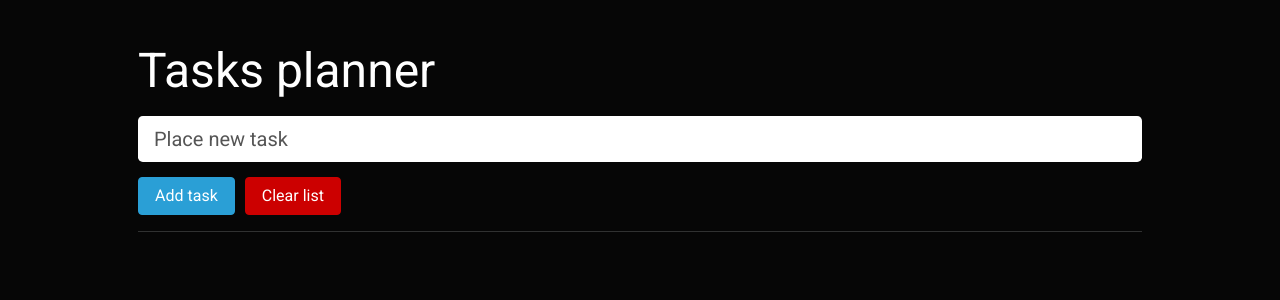
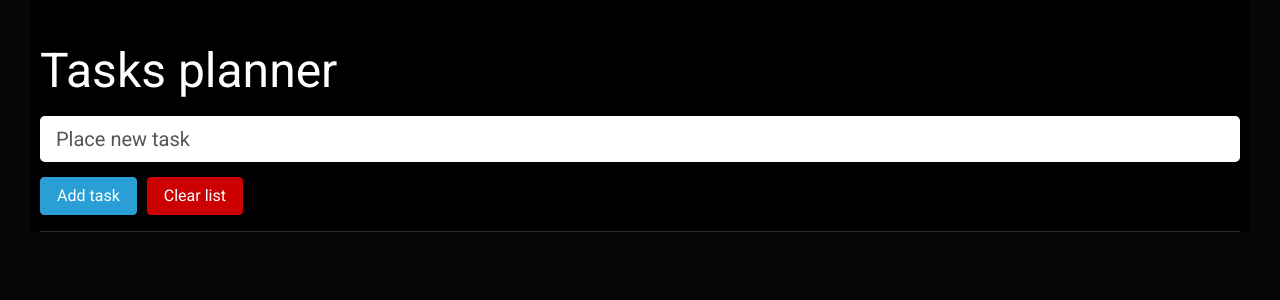
Before and after one commit to vikvanton/reacttasksman, a React (Create React App) app: page / in a window 1280 px wide. Shown: the top 300 px of the page. Built offline with nearby package versions, Linux system fonts and the light colour scheme.

Commit message:
3 files modified

```diff
--- a/components/AddTaskForm.js
+++ b/components/AddTaskForm.js
@@ -24,7 +24,8 @@ function AddTaskForm(props) {
   }
 
   return (
-    <form onSubmit={handleSubmit}>
+    <header class="header">
+    <form class="input-form" onSubmit={handleSubmit}>
       <div class="form-group">
         <label class="col-form-label col-form-label-lg mt-4" for="inputLarge">
           <h2>Tasks planner</h2></label>
@@ -39,6 +40,7 @@ function AddTaskForm(props) {
       <button class="btn btn-danger" type="button" onClick={handleClear}>Clear list</button>
       <hr />
     </form>
+    </header>
     );
 }
 
--- a/components/TaskList.js
+++ b/components/TaskList.js
@@ -16,7 +16,11 @@ function TaskList(props) {
     </li>
   );
 
-  return <ul>{listTasks}</ul>;
+  return (
+    <main>
+      <ul>{listTasks}</ul>
+    </main>
+  );
 }
 
 function mapStateToProps(state) {
--- a/src/style.css
+++ b/src/style.css
@@ -21,6 +21,17 @@ button {
 .btn:focus {
     box-shadow: none;
 }
+.header {
+  top: 0px;
+  left: 30px;
+  right: 30px;
+  height: 232px;
+  position: fixed;
+  background-color: rgba(0,0,0,0.9);
+}
+main {
+  margin-top: 258px;
+}
 #root {
   margin: 0 10% 0 10%;
 }
```
